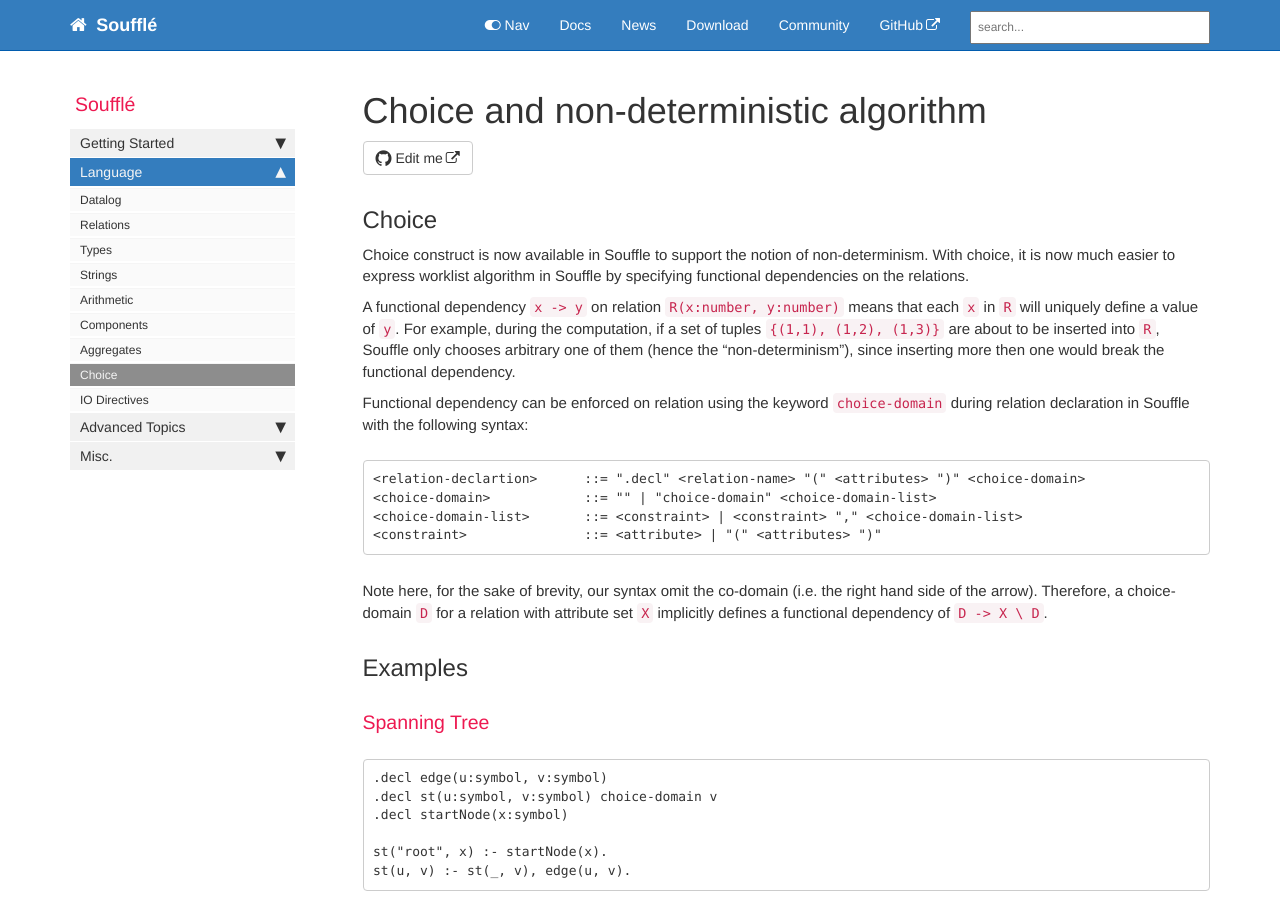
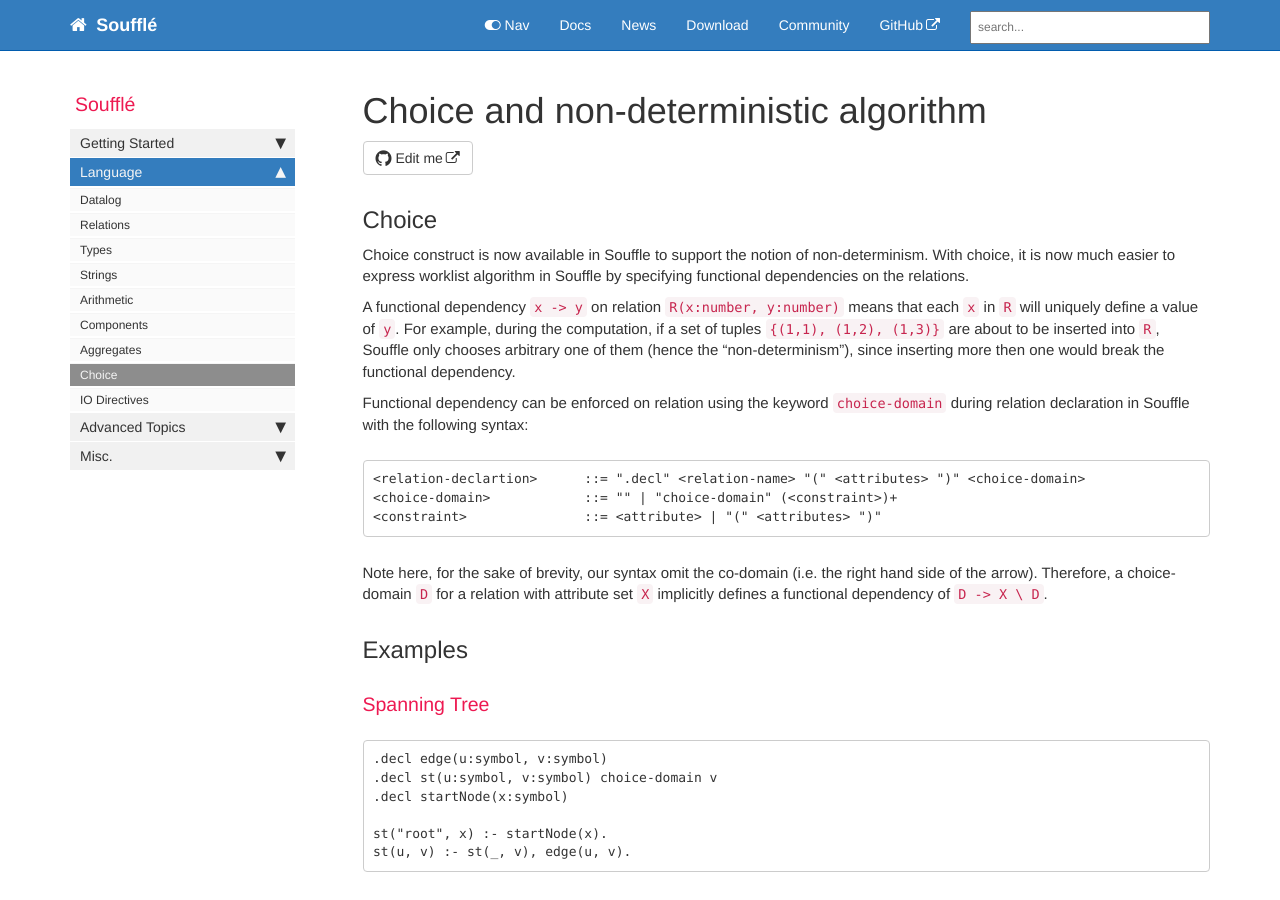
Before and after one commit to souffle-lang/souffle-lang.github.io, a Jekyll site: the page built from pages/docs/choice.md, in a window 1280 px wide and 900 px high. Built offline with Jekyll 4.4.1, drawn with Linux system fonts in a browser that asks for light colours; comment, search, counter and statistics services are not loaded; part of the change alters nothing that is shown.

Commit message:
Fix syntax

````diff
--- a/pages/docs/choice.md
+++ b/pages/docs/choice.md
@@ -24,8 +24,7 @@ declaration in Souffle with the following syntax:
 
 ```
 <relation-declartion>      ::= ".decl" <relation-name> "(" <attributes> ")" <choice-domain>
-<choice-domain>            ::= "" | "choice-domain" <choice-domain-list>
-<choice-domain-list>       ::= <constraint> | <constraint> "," <choice-domain-list>
+<choice-domain>            ::= "" | "choice-domain" (<constraint>)+
 <constraint>               ::= <attribute> | "(" <attributes> ")"
 ```
 
````
